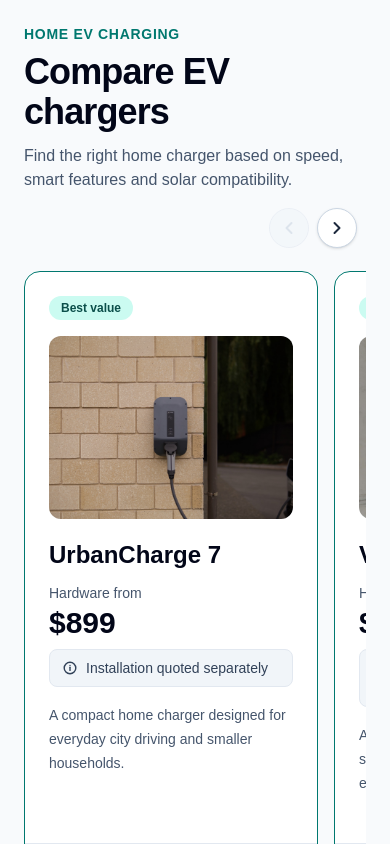
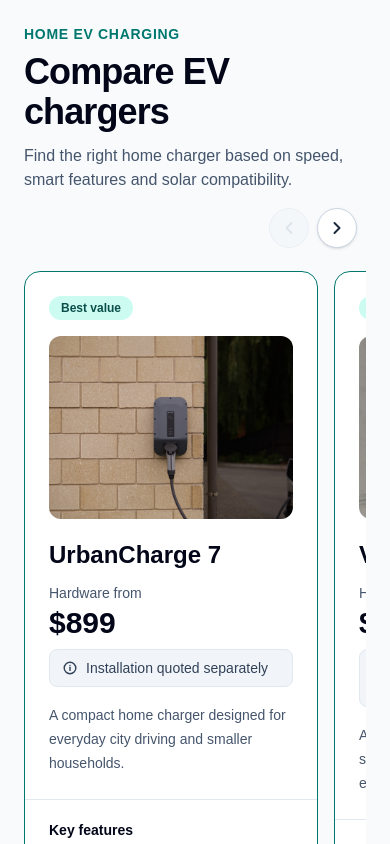
Before and after one commit to ambarbs/ev-charger-comparison, a Next.js app: page / in a window 390 px wide. Shown: the top 844 px of the page. Built offline with nearby package versions, Linux system fonts and the light colour scheme.

Commit message:
fix: use natural card section heights on mobile

```diff
--- a/src/components/comparison/ChargerCard.tsx
+++ b/src/components/comparison/ChargerCard.tsx
@@ -7,26 +7,23 @@ import { SpecificationList } from './SpecificationList';
 
 type ChargerCardProps = {
   charger: Charger;
-  totalRows: number;
 };
 
-export function ChargerCard({ charger, totalRows }: ChargerCardProps) {
+export function ChargerCard({ charger }: ChargerCardProps) {
   return (
     <article
       className="
         grid
-        min-w-0
         snap-start
-        grid-rows-subgrid
         overflow-hidden
         rounded-2xl
         border
         border-teal-700
         bg-white
+
+        md:row-[span_var(--comparison-row-count)]
+        md:grid-rows-subgrid
       "
-      style={{
-        gridRow: `span ${totalRows}`,
-      }}
     >
       <ProductSummary charger={charger} />
 
--- a/src/components/comparison/ComparisonCards.tsx
+++ b/src/components/comparison/ComparisonCards.tsx
@@ -1,5 +1,6 @@
 'use client';
 
+import type { CSSProperties } from 'react';
 import { getComparisonRowCount } from '@/components/comparison/utils/carousel';
 import { chargers } from '@/data/chargers';
 
@@ -73,6 +74,7 @@ export function ComparisonCards() {
     scrollbar-none
     auto-cols-[calc(100%-3rem)]
     grid-flow-col
+    items-start
     gap-x-4
     overflow-x-auto
     scroll-smooth
@@ -80,21 +82,23 @@ export function ComparisonCards() {
 
     md:col-start-2
     md:row-start-1
+    md:scroll-px-0
     md:auto-cols-[minmax(290px,320px)]
+    md:grid-rows-[repeat(var(--comparison-row-count),auto)]
+    md:items-stretch
     md:gap-x-5
+    md:px-0
 
     [&::-webkit-scrollbar]:hidden
   "
-            style={{
-              gridTemplateRows: `repeat(${totalRows}, auto)`,
-            }}
+            style={
+              {
+                '--comparison-row-count': totalRows,
+              } as CSSProperties
+            }
           >
             {chargers.map((charger) => (
-              <ChargerCard
-                key={charger.id}
-                charger={charger}
-                totalRows={totalRows}
-              />
+              <ChargerCard key={charger.id} charger={charger} />
             ))}
           </section>
 
```
Lines whose indentation alone changed are shown as unchanged.
